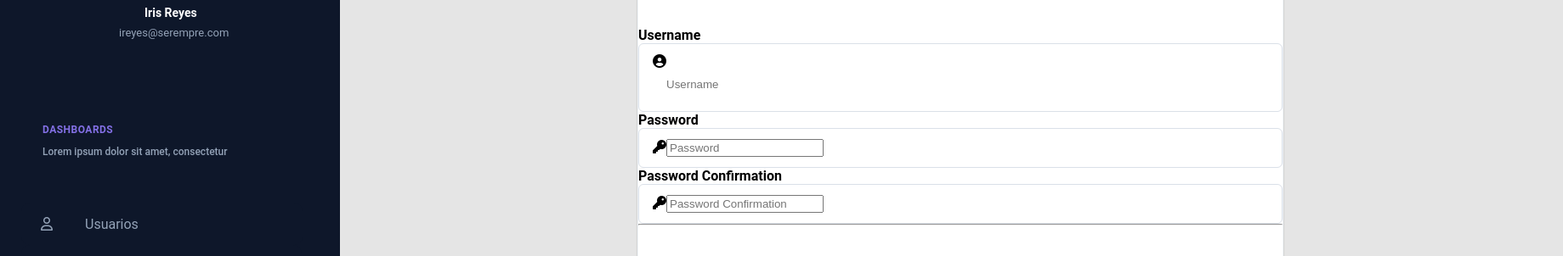
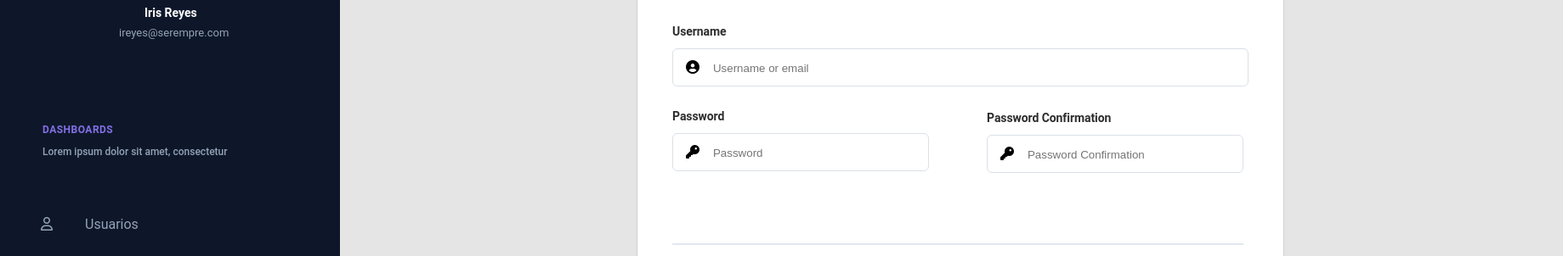
Before and after one commit to Jean-Paul-12/academy-admin-view, a website built with Vite: page index.html in a window 1280 px wide. Shown: the part 289-591 px from the top of the page at 85% size, 1839 px wide, since content can reach past the window. Built offline with nearby package versions, Linux system fonts and the light colour scheme.

Commit message:
fix(index): Update code

```diff
--- a/index.html
+++ b/index.html
@@ -60,15 +60,18 @@
         <h2 class="data__access">Datos de acceso</h2>
         <h4 class="data__user">Username</h4>
         <section class="data data--user">
-          <i class="fa-solid fa-circle-user"><input class="data data--user--input" type="email" placeholder="Username"></i>
+          <i class="fa-solid fa-circle-user"></i>
+          <input class="data--user-input" type="email" placeholder="Username or email">
         </section>
         <h4 class="data__password">Password</h4>
         <section class="data data--password">
-          <i class="fa-solid fa-key"><input type="password" placeholder="Password"></i>
+          <i class="fa-solid fa-key"></i>
+          <input class="data--password-input" type="password" placeholder="Password">
         </section>
-        <h4>Password Confirmation</h4>
+        <h4 class="data__password__confirmation">Password Confirmation</h4>
         <section class="data data--password--confirmation">
-          <i class="fa-solid fa-key"><input type="password" placeholder="Password Confirmation"></i>
+          <i class="fa-solid fa-key"></i>
+          <input class="data--password--confirmation-input" type="password" placeholder="Password Confirmation">
         </section>
       </div>
       <hr>
--- a/style.css
+++ b/style.css
@@ -202,25 +202,26 @@ body {
   letter-spacing: -0.021em;
 }
 
-.card__register{
+.card__register {
   display: flex;
   position: relative;
   flex-direction: column;
   justify-content: center;
+  padding: 0px 40px;
+
 }
 
 .data__access {
   color: #2D2D2D;
   position: relative;
-  bottom: 35px;
-  left: 30px;
+  bottom: 30px;
   font-weight: 700;
   font-size: 20px;
   line-height: 28px;
   letter-spacing: -0.017em;
 }
-.data{ /* DATA GENERAL */
-  display: flex;
+
+.data { /* DATA GENERAL */
   flex-direction: column;
   justify-content: start;
   background-color: #FFFFFF;
@@ -229,20 +230,76 @@ body {
   border-width: 1px;
   border-radius: 6px;
   border-color: #DAE0E8;
-  padding: 12px 16px;
-  gap: 8px;
+  padding: 12px 25px;
+}
+
+.card__register i {
+  position: relative;
+  right: 10px;
+}
+
+.data input {
+  border-style: none;
+  background-color: #FFFFFF;
+  color: #000000;
+}
+
+.data__user {
+  position: relative;
+  color: #2D2D2D;
+  bottom: 15px;
+  padding: 10px 0px;
+  font-weight: 600;
+  font-size: 14px;
+  line-height: 20px;
+  letter-spacing: -0.006em;
 }
 
 .data--user{
-
+  position: relative;
+  bottom: 15px;
 }
 
-.data--user--input{
-  border-style: none;
-  background-color: #FFFFFF;
-  color: #FFFFFF;
+.data__password {
+  color: #2D2D2D;
+  padding: 10px 0px;
+  font-weight: 600;
+  font-size: 14px;
+  line-height: 20px;
+  letter-spacing: -0.006em;
+}
+.data--password{
+  width: 250px;
 }
 
+.data__password__confirmation{
+  position: relative;
+  color: #2D2D2D;
+  bottom: 83px;
+  left: 370px;
+  padding: 10px 0px;
+  font-weight: 600;
+  font-size: 14px;
+  line-height: 20px;
+  letter-spacing: -0.006em;
+}
+
+.data--password--confirmation{
+  position: relative;
+  width: 250px;
+  left: 370px;
+  bottom: 83px;
+}
+
+hr{
+  position: relative;
+  left: 40px;
+  width: 670px;
+  height: 0px;
+  border-style: solid;
+  border-width: 1px;
+  border-color: #E2E8F0;
+}
 /*CARD ROL*/
 
 .card__list {
@@ -250,7 +307,7 @@ body {
   position: relative;
   flex-direction: row;
   justify-content: center;
-  top: 270px;
+  top: 50px;
   right: 20px;
 }
 
@@ -260,7 +317,8 @@ body {
   bottom: 30px;
 }
 
-.card { /* CARD GENERAL */
+.card {
+  /* CARD GENERAL */
   display: flex;
   flex-direction: column;
   justify-content: start;
@@ -328,7 +386,7 @@ body {
   display: flex;
   position: relative;
   border-radius: 40px;
-  top: 285px;
+  top: 55px;
   left: 600px;
   width: 65px;
   height: 25px;
```
